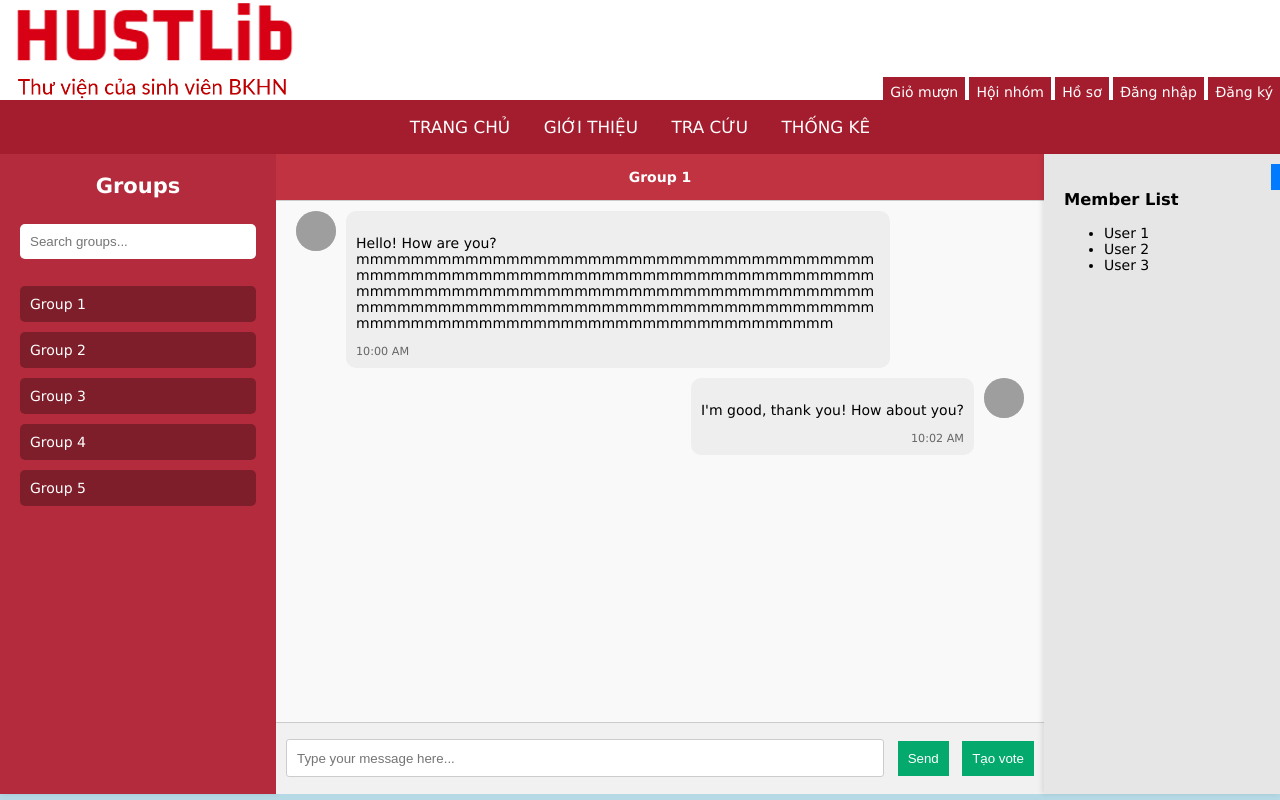
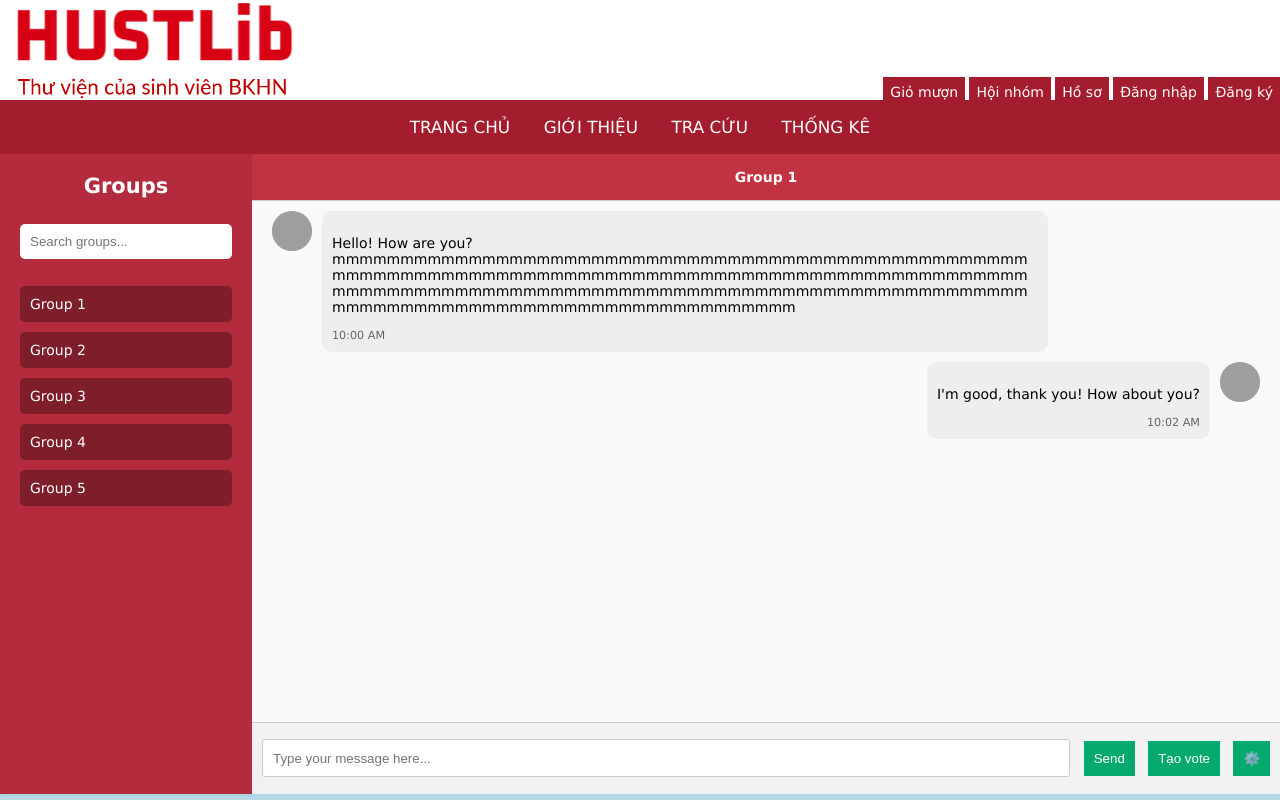
Before and after one commit to hkgkhanh/HUSTLib, a Flask app: page /chat_group_page in a window 1280 px wide. Run offline with Flask 3, Linux system fonts and the light colour scheme; some libraries are stand-ins or nearby versions; some web fonts are replaced; grey boxes are pictures that could not be loaded.

Commit message:
update group.html

```diff
--- a/templates/group.html
+++ b/templates/group.html
@@ -11,7 +11,7 @@
         }
 
         .sidebar {
-            width: 20%;
+            width: 18em;
             background-color: rgba(179, 0, 18, 0.8);
             color: #fff;
             display: flex;
@@ -57,7 +57,7 @@
         }
 
         .chat-container {
-            width: 60%;
+            width: calc(100vw - 18em - 40em);
             display: flex;
             flex-direction: column;
             height: 100%;
@@ -167,11 +167,11 @@
         } */
 
         .window-container {
-            width: 20%;
+            width: 40em;
             background-color: #e6e6e6;
             box-shadow: -2px 0 5px rgba(0, 0, 0, 0.1);
             position: relative;
-            overflow: hidden;
+            overflow: auto;
             transition: width 0.5s;
         }
 
@@ -196,7 +196,7 @@
         }
 
         .window-content {
-            padding: 20px;
+            padding: 1em;
 /*            height: calc(100vh - 20px);*/
 overflow-y: auto;
 }
@@ -261,9 +261,28 @@ overflow-y: auto;
 #voteSectionContainer {
     display: none;
 }
+
+#memberList, #askJoinList, #meetingList {
+    height: fit-content;
+}
+
+#memberList, #askJoinList, #meetingList > h3 {
+    cursor: pointer;
+}
+
+#memberList table tr td button {
+    padding: 0.5em;
+    border-radius: 0.5em;
+    background-color: rgba(179, 0, 18, 0.8);
+}
+
+ #askJoinList table tr td button {
+    padding: 0.5em;
+    border-radius: 0.5em;
+ }
 </style>
 </head>
-<body>
+<body onload="hideElements()">
     <div class="banner">
         <img src="{{ url_for('static', filename='images/banner.png') }}" class="banner-image">
         <div class="banner-login">
@@ -296,27 +315,88 @@ overflow-y: auto;
             </div>
         </div>
 
-        <div class="chat-container">
+        <div class="chat-container" id="chatContainer">
             <div class="chat-header" id="chatHeader">Group Chat</div>
             <div class="chat-messages" id="chatMessages"></div>
             <div class="chat-input">
                 <input type="text" id="chatInput" placeholder="Type your message here..." onkeydown="handleKeyPress(event)">
                 <button onclick="sendMessage()">Send</button>
                 <button onclick="toggleWindow('voteSectionContainer')">Tạo vote</button>
+                <button onclick="toggleRightSidebar()">⚙️</button>
             </div>
         </div>
 
-        <div class="window-container" id="memberListContainer">
-            <div class="window-toggle" onclick="toggleWindow('memberListContainer')">&#8942;</div>
+        <div class="window-container" id="rightSidebarContainer">
             <div class="window-content" id="memberList">
-                <!-- Member list content will be populated dynamically -->
-                <h3>Member List</h3>
-                <ul>
-                    <li>User 1</li>
-                    <li>User 2</li>
-                    <li>User 3</li>
-                    <!-- Add more users dynamically -->
-                </ul>
+                <h3 onclick="toggleRightSidebarSubDiv('memberListTable')">Thành viên (6)</h3>
+                <table id="memberListTable">
+                    <tr>
+                        <td>Nguyễn Văn A</td>
+                        <td>Chủ nhóm</td>
+                        <td><button>Xóa khỏi nhóm</button></td>
+                    </tr>
+                    <tr>
+                        <td>Trần Thị B</td>
+                        <td>Thành viên</td>
+                        <td><button>Xóa khỏi nhóm</button></td>
+                    </tr>
+                    <tr>
+                        <td>Lê Quốc C</td>
+                        <td>Thành viên</td>
+                        <td><button>Xóa khỏi nhóm</button></td>
+                    </tr>
+                </table>
+            </div>
+            <hr>
+            <div class="window-content" id="askJoinList">
+                <h3 onclick="toggleRightSidebarSubDiv('askJoinListTable')">Đơn xin vào nhóm (6)</h3>
+                <table id="askJoinListTable">
+                    <tr>
+                        <td>Vũ Văn Thiệu</td>
+                        <td>Tôi mong muốn gì đó</td>
+                        <td><button>Chấp nhận</button></td>
+                    </tr>
+                    <tr>
+                        <td>Nguyễn Nam Khánh</td>
+                        <td>Tôi mong muốn được tham gia vào nhóm</td>
+                        <td><button>Chấp nhận</button></td>
+                    </tr>
+                    <tr>
+                        <td>Trần Đình Khang</td>
+                        <td>Tôi hi vọng được gia nhập</td>
+                        <td><button>Chấp nhận</button></td>
+                    </tr>
+                </table>
+            </div>
+            <hr>
+            <div class="window-content" id="meetingList">
+                <h3 onclick="toggleRightSidebarSubDiv('meetingListTable')">Cuộc họp sắp tới (2)</h3>
+                <table id="meetingListTable">
+                    <tr>
+                        <td>Tiêu đề cuộc họp</td>
+                        <td>Lorem ipsum dolor sit amet, consectetur adipiscing elit. In vitae ligula varius, eleifend arcu a, lacinia eros.</td>
+                        <td>9:00:00 12/7/2024</td>
+                        <td>B1-101</td>
+                    </tr>
+                    <tr>
+                        <td>Tiêu đề cuộc họp</td>
+                        <td>Lorem ipsum dolor sit amet, consectetur adipiscing elit. In vitae ligula varius, eleifend arcu a, lacinia eros.</td>
+                        <td>9:00:00 12/7/2024</td>
+                        <td>B1-101</td>
+                    </tr>
+                    <tr>
+                        <td>Tiêu đề cuộc họp</td>
+                        <td>Lorem ipsum dolor sit amet, consectetur adipiscing elit. In vitae ligula varius, eleifend arcu a, lacinia eros.</td>
+                        <td>9:00:00 12/7/2024</td>
+                        <td>B1-101</td>
+                    </tr>
+                    <tr>
+                        <td>Tiêu đề cuộc họp</td>
+                        <td>Lorem ipsum dolor sit amet, consectetur adipiscing elit. In vitae ligula varius, eleifend arcu a, lacinia eros.</td>
+                        <td>9:00:00 12/7/2024</td>
+                        <td>B1-101</td>
+                    </tr>
+                </table>
             </div>
         </div>
 
@@ -477,6 +557,34 @@ overflow-y: auto;
             }
         }
 
+        function hideElements() {
+            document.getElementById("memberListTable").style.display = "none";
+            document.getElementById("askJoinListTable").style.display = "none";
+            document.getElementById("meetingListTable").style.display = "none";
+            document.getElementById("rightSidebarContainer").style.display = "none";
+            document.getElementById("chatContainer").style.width = "calc(100vw - 18em)";
+        }
+
+        function toggleRightSidebar() {
+            const rightSidebarContainer = document.getElementById("rightSidebarContainer");
+            if (rightSidebarContainer.style.display != "none") {
+                rightSidebarContainer.style.display = "none";
+                document.getElementById("chatContainer").style.width = "calc(100vw - 18em)";
+            } else {
+                rightSidebarContainer.style.display = "block";
+                document.getElementById("chatContainer").style.width = "calc(100vw - 18em - 40em)";
+            }
+        }
+
+        function toggleRightSidebarSubDiv(elementId) {
+            const container = document.getElementById(elementId);
+            if (container.style.display != "none") {
+                container.style.display = "none";
+            } else {
+                container.style.display = "block";
+            }
+        }
+
         function toggleWindow(windowId) {
             const windowContainer = document.getElementById(windowId);
             const windowToggle = windowContainer.querySelector('.window-toggle');
```
Also changed, not shown: templates/search_book.html (+7 -7 lines), templates/search_user.html (+7 -7 lines).
